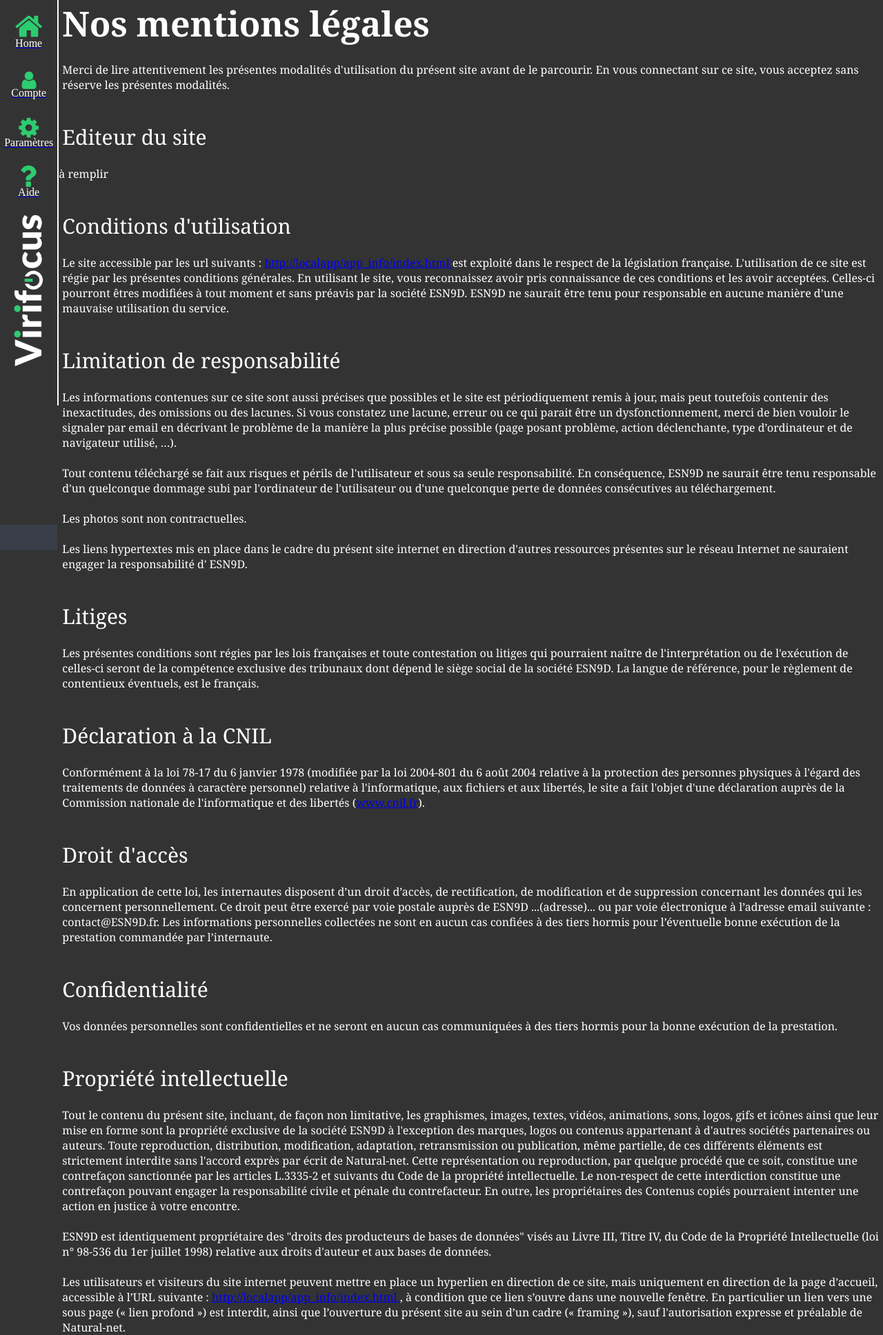
After one commit to maxencelebec/website-connected-house, a PHP site: page /mentions_legales.php in a window 1280 px wide. The commit adds this page. Shown: the top 1936 px of the page at 69% size. Run offline with PHP 8.4, Linux system fonts and the light colour scheme.

Commit message:
bite 3.vousetespasprets

```diff
--- /dev/null
+++ b/app_info/mentions_legales.css
@@ -0,0 +1,26 @@
+.corps {
+	display: grid;
+    padding:0;
+    margin:0;
+    width:auto;
+    background-color : #333333;
+    color : white;
+    font-family: Segoe UI Light, Georgia;
+	grid-template-columns: 2fr 28fr;
+	grid-auto-rows: 196px;
+}
+
+.titre1 {
+    font-size:50px;
+	font-weight:bold;
+	margin-left:5px;
+}
+
+.titre2 {
+	font-size:30px;
+	margin-left:5px;
+}
+
+.para1 {
+	margin-left:5px;
+}
--- /dev/null
+++ b/app_info/mentions_legales.php
@@ -0,0 +1,318 @@
+<!DOCTYPE html>
+
+<head>
+    <meta charset="UTF-8">
+	<title> Virifocus | Mentions légales</title>
+	<link rel="stylesheet" href="mentions_legales.css"/>
+    <link rel"icon" type="image/png" href="image/logo.png" />
+</head>
+
+<body class="corps">
+
+    <?php
+	    include"header.php";
+		include"footer.php"
+	?>
+	<div>
+        <div class="titre1">
+	        Nos mentions légales
+	    </div>
+
+		</br>
+
+		<div class="para1">
+		    Merci de lire attentivement les présentes modalités d'utilisation du présent site avant de le parcourir. En vous connectant sur ce site, vous acceptez sans réserve les présentes modalités.
+		</div>
+
+		</br>
+		</br>
+
+		<div class="titre2">
+		    Editeur du site
+		</div>
+
+		</br>
+		<div> à remplir </div>                <!-- à faire -->
+		</br>
+		</br>
+
+		<div class="titre2">
+		    Conditions d'utilisation
+		</div>
+
+		</br>
+
+		<div class="para1">
+		    Le site accessible par les url suivants : <a href="http://localapp/app_info/index.html"> http://localapp/app_info/index.html </a> est exploité dans le respect de la législation française.
+			L'utilisation de ce site est régie par les présentes conditions générales.
+			En utilisant le site, vous reconnaissez avoir pris connaissance de ces conditions et les avoir acceptées.
+			Celles-ci pourront êtres modifiées à tout moment et sans préavis par la société ESN9D.
+            ESN9D ne saurait être tenu pour responsable en aucune manière d’une mauvaise utilisation du service.
+		</div>
+
+		</br>
+		</br>
+
+		<div class="titre2">
+		    Limitation de responsabilité
+		</div>
+
+		</br>
+
+		<div class="para1">
+		    Les informations contenues sur ce site sont aussi précises que possibles et le site est périodiquement remis à jour, mais peut toutefois contenir des inexactitudes, des omissions ou des lacunes.
+			Si vous constatez une lacune, erreur ou ce qui parait être un dysfonctionnement, merci de bien vouloir le signaler par email en décrivant le problème de la manière la plus précise possible (page posant problème, action déclenchante, type d’ordinateur et de navigateur utilisé, …).
+			</br>
+			</br>
+			Tout contenu téléchargé se fait aux risques et périls de l'utilisateur et sous sa seule responsabilité.
+			En conséquence, ESN9D ne saurait être tenu responsable d'un quelconque dommage subi par l'ordinateur de l'utilisateur ou d'une quelconque perte de données consécutives au téléchargement.
+			</br>
+			</br>
+			Les photos sont non contractuelles.
+			</br>
+			</br>
+			Les liens hypertextes mis en place dans le cadre du présent site internet en direction d'autres ressources présentes sur le réseau Internet ne sauraient engager la responsabilité d' ESN9D.
+	    </div>
+
+		</br>
+		</br>
+
+		<div class="titre2">
+		    Litiges
+		</div>
+
+		</br>
+
+		<div class="para1">
+		    Les présentes conditions sont régies par les lois françaises et toute contestation ou litiges qui pourraient naître de l'interprétation ou de l'exécution
+		    de celles-ci seront de la compétence exclusive des tribunaux dont dépend le siège social de la société ESN9D.
+			La langue de référence, pour le règlement de contentieux éventuels, est le français.
+		</div>
+
+		</br>
+		</br>
+
+		<div class="titre2">
+		    Déclaration à la CNIL
+		</div>
+
+		</br>
+
+		<div class="para1">
+		    Conformément à la loi 78-17 du 6 janvier 1978 (modifiée par la loi 2004-801 du 6 août 2004 relative à la protection des personnes physiques à l'égard des traitements de données à caractère personnel) relative à l'informatique,
+			aux fichiers et aux libertés, le site a fait l'objet d'une déclaration auprès de la Commission nationale de l'informatique et des libertés (<a href="www.cnil.fr">www.cnil.fr</a>).
+		</div>
+
+		</br>
+		</br>
+
+		<div class="titre2">
+		    Droit d'accès
+		</div>
+
+		</br>
+
+		<div class="para1">
+		    En application de cette loi, les internautes disposent d’un droit d’accès, de rectification, de modification et de suppression concernant les données qui les concernent personnellement.
+			Ce droit peut être exercé par voie postale auprès de ESN9D ...(adresse)... ou par voie électronique à l’adresse email suivante : contact@ESN9D.fr.
+            Les informations personnelles collectées ne sont en aucun cas confiées à des tiers hormis pour l’éventuelle bonne exécution de la prestation commandée par l’internaute.
+		</div>
+
+		</br>
+		</br>
+
+		<div class="titre2">
+		    Confidentialité
+		</div>
+
+		</br>
+
+		<div class="para1">
+		    Vos données personnelles sont confidentielles et ne seront en aucun cas communiquées à des tiers hormis pour la bonne exécution de la prestation.
+		</div>
+
+		</br>
+		</br>
+
+		<div class="titre2">
+		    Propriété intellectuelle
+		</div>
+
+		</br>
+
+		<div class="para1">
+		    Tout le contenu du présent site, incluant, de façon non limitative, les graphismes, images, textes, vidéos, animations, sons, logos, gifs et icônes ainsi que leur mise en forme
+			sont la propriété exclusive de la société ESN9D à l'exception des marques, logos ou contenus appartenant à d'autres sociétés partenaires ou auteurs.
+            Toute reproduction, distribution, modification, adaptation, retransmission ou publication, même partielle, de ces différents éléments est strictement interdite sans l'accord exprès par écrit de Natural-net.
+			Cette représentation ou reproduction, par quelque procédé que ce soit, constitue une contrefaçon sanctionnée par les articles L.3335-2 et suivants du Code de la propriété intellectuelle.
+			Le non-respect de cette interdiction constitue une contrefaçon pouvant engager la responsabilité civile et pénale du contrefacteur.
+			En outre, les propriétaires des Contenus copiés pourraient intenter une action en justice à votre encontre.
+		    </br>
+			</br>
+			ESN9D est identiquement propriétaire des "droits des producteurs de bases de données" visés au Livre III, Titre IV, du Code de la Propriété Intellectuelle (loi n° 98-536 du 1er juillet 1998) relative aux droits d'auteur et aux bases de données.
+			</br>
+			</br>
+			Les utilisateurs et visiteurs du site internet peuvent mettre en place un hyperlien en direction de ce site, mais uniquement en direction de la page d’accueil,
+			accessible à l’URL suivante : <a href=" http://localapp/app_info/index.html">  http://localapp/app_info/index.html </a>, à condition que ce lien s’ouvre dans une nouvelle fenêtre. En particulier un lien vers une sous page (« lien profond ») est interdit,
+			ainsi que l’ouverture du présent site au sein d’un cadre (« framing »), sauf l'autorisation expresse et préalable de Natural-net.
+			</br>
+			</br>
+			Pour toute demande d'autorisation ou d'information, veuillez nous contacter par email : contact@ESN9D.fr.
+			Des conditions spécifiques sont prévues pour la presse.
+			</br>
+			</br>
+			Par ailleurs, la mise en forme de ce site a nécessité le recours à des sources externes dont nous avons acquis les droits ou dont les droits d'utilisation sont ouverts : Pioneer - Multi-Purpose HTML 5 / CSS 3 Corporate Template.
+			</br>
+			</br>
+			<ul>
+			    <li> Créé le 28/04/2018</li>
+				<li> Auteur : MICHEL Jackie</li>
+				<li> Contact : tmtc </li>
+			</ul>
+
+		</div>
+
+		</br>
+		</br>
+
+		<div class="titre2">
+		    Hébergeur
+		</div>
+
+		</br>
+
+		<div class="para1">
+		    Plateforme de gestion et création de sites internet :
+			</br>
+			random.hébergeur
+			</br>
+			contact : ...
+		</div>
+
+		</br>
+		</br>
+
+		<div class="tittre2">
+		    Conditions de service
+		</div>
+
+		</br>
+
+		<div class="para1">
+		    Ce site est proposé en langages HTML5 et CSS3, pour un meilleur confort d'utilisation et un graphisme plus agréable, nous vous recommandons de recourir à des navigateurs modernes comme Firefox et Chrome.
+		</div>
+
+		</br>
+		</br>
+
+		<div class="titre2">
+		    Informations et exclusion
+		</div>
+
+		</br>
+
+		<div class="para1">
+		    ESN9D met en œuvre tous les moyens dont elle dispose, pour assurer une information fiable et une mise à jour fiable de ses sites internet.
+			Toutefois, des erreurs ou omissions peuvent survenir. L'internaute devra donc s'assurer de l'exactitude des informations auprès de ESN9D, et signaler toutes modifications du site qu'il jugerait utile.
+			ESN9D n'est en aucun cas responsable de l'utilisation faite de ces informations, et de tout préjudice direct ou indirect pouvant en découler.
+		</div>
+
+		</br>
+		</br>
+
+		<div class="titre2">
+		    Cookies
+		</div>
+
+		</br>
+
+		<div class="para1">
+		    Pour des besoins de statistiques et d'affichage, le présent site utilise des cookies.
+			Il s'agit de petits fichiers textes stockés sur votre disque dur afin d'enregistrer des données techniques sur votre navigation.
+			Certaines parties de ce site ne peuvent être fonctionnelle sans l’acceptation de cookies.
+		</div>
+
+		</br>
+		</br>
+
+		<div class="titre2">
+		    Liens hypertextes
+		</div>
+
+		</br>
+
+		<div class="para1">
+		    Les sites internet d' ESN9D peuvent offrir des liens vers d’autres sites internet ou d’autres ressources disponibles sur Internet.
+			</br>
+			</br>
+			ESN9D ne dispose d'aucun moyen pour contrôler les sites en connexion avec ses sites internet.
+			ESN9D ne répond pas de la disponibilité de tels sites et sources externes, ni ne la garantit.
+			Elle ne peut être tenue pour responsable de tout dommage, de quelque nature que ce soit, résultant du contenu de ces sites ou sources externes, et notamment des informations, produits ou services qu’ils proposent, ou de tout usage qui peut être fait de ces éléments.
+			Les risques liés à cette utilisation incombent pleinement à l'internaute, qui doit se conformer à leurs conditions d'utilisation.
+			</br>
+			</br>
+			Les utilisateurs, les abonnés et les visiteurs des sites internet d' ESN9D ne peuvent mettre en place un hyperlien en direction de ce site sans l'autorisation expresse et préalable d' ESN9D.
+			</br>
+			</br>
+			Dans l'hypothèse où un utilisateur ou visiteur souhaiterait mettre en place un hyperlien en direction d’un des sites internet d' ESN9D, il lui appartiendra d'adresser un email accessible sur le site afin de formuler sa demande de mise en place d'un hyperlien.
+			ESN9D se réserve le droit d’accepter ou de refuser un hyperlien sans avoir à en justifier sa décision.
+		</div>
+
+		</br>
+		</br>
+
+		<div class="titre2">
+		    Recherche
+		</div>
+
+		</br>
+
+		<div class="para1">
+		    En outre, le renvoi sur un site internet pour compléter une information recherchée ne signifie en aucune façon que ESN9D reconnaît ou accepte quelque responsabilité quant à la teneur ou à l'utilisation dudit site.
+		</div>
+
+		</br>
+		</br>
+
+		<div class="titre2">
+		    Précautions d'usage
+		</div>
+
+		</br>
+
+		<div class="para1">
+		    Il vous incombe par conséquent de prendre les précautions d'usage nécessaires pour vous assurer que ce que vous choisissez d'utiliser ne soit pas entaché d'erreurs voire d'éléments de nature destructrice tels que virus, trojans, etc....
+		</div>
+
+		</br>
+		</br>
+
+		<div class="titre2">
+		    Responsabilité
+		</div>
+
+		</br>
+
+		<div class="para1">
+		    Aucune autre garantie n'est accordée au client, auquel incombe l'obligation de formuler clairement ses besoins et le devoir de s'informer.
+			Si des informations fournies par ESN9D apparaissent inexactes, il appartiendra au client de procéder lui-même à toutes vérifications de la cohérence ou de la vraisemblance des résultats obtenus.
+			ESN9D ne sera en aucune façon responsable vis à vis des tiers de l'utilisation par le client des informations ou de leur absence contenues dans ses produits y compris un de ses sites Internet.
+		</div>
+
+		</br>
+		</br>
+
+		<div class="titre2">
+		    Contactez-nous
+		</div>
+
+		<div class="para1">
+		    ESN9D est à votre disposition pour tous vos commentaires ou suggestions.
+			Vous pouvez nous écrire en français par courrier électronique à : contact@ESN9D.fr.
+		</div>
+
+        </br>
+        </br>
+
+	</div>
+</body>
--- a/app_info/modification_piece.css
+++ b/app_info/modification_piece.css
@@ -28,6 +28,11 @@
 .taille{
     font-size:30px;
 	margin-left:20px;
+}
+
+.boutonModif{
+    text-decoration:none;
+	color:white;
 }
 
 .image{
```
Also changed, not shown: app_info/modification_piece.php (+8 -1 lines).
